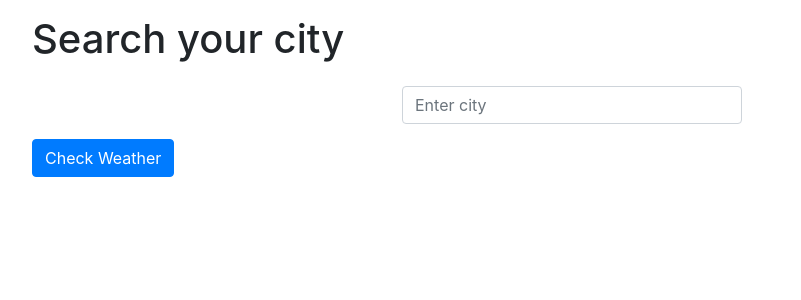
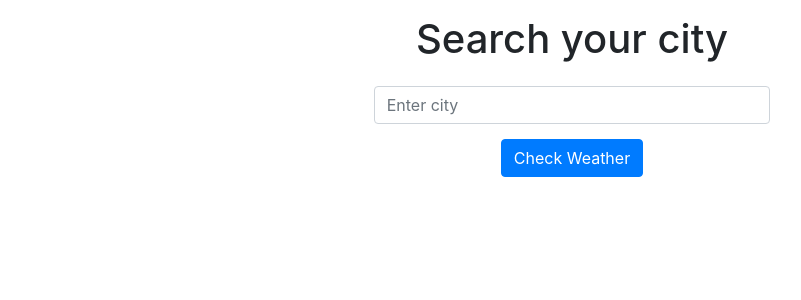
Before and after one commit to skai0001/Weather-App, a React (Create React App) app: page / in a window 1280 px wide. Shown: the top 300 px of the page, without its empty margins (68-869 px from the left). Built offline with nearby package versions, Linux system fonts and the light colour scheme; no server answers.

Commit message:
fixed css className

```diff
--- a/src/App.js
+++ b/src/App.js
@@ -21,7 +21,7 @@ const App = () => {
     };
 
     return (
-        <div className="container">
+        <div className="App">
 
             <CitySelector onSearch={fetchData}/>
             {getContent()}
```
